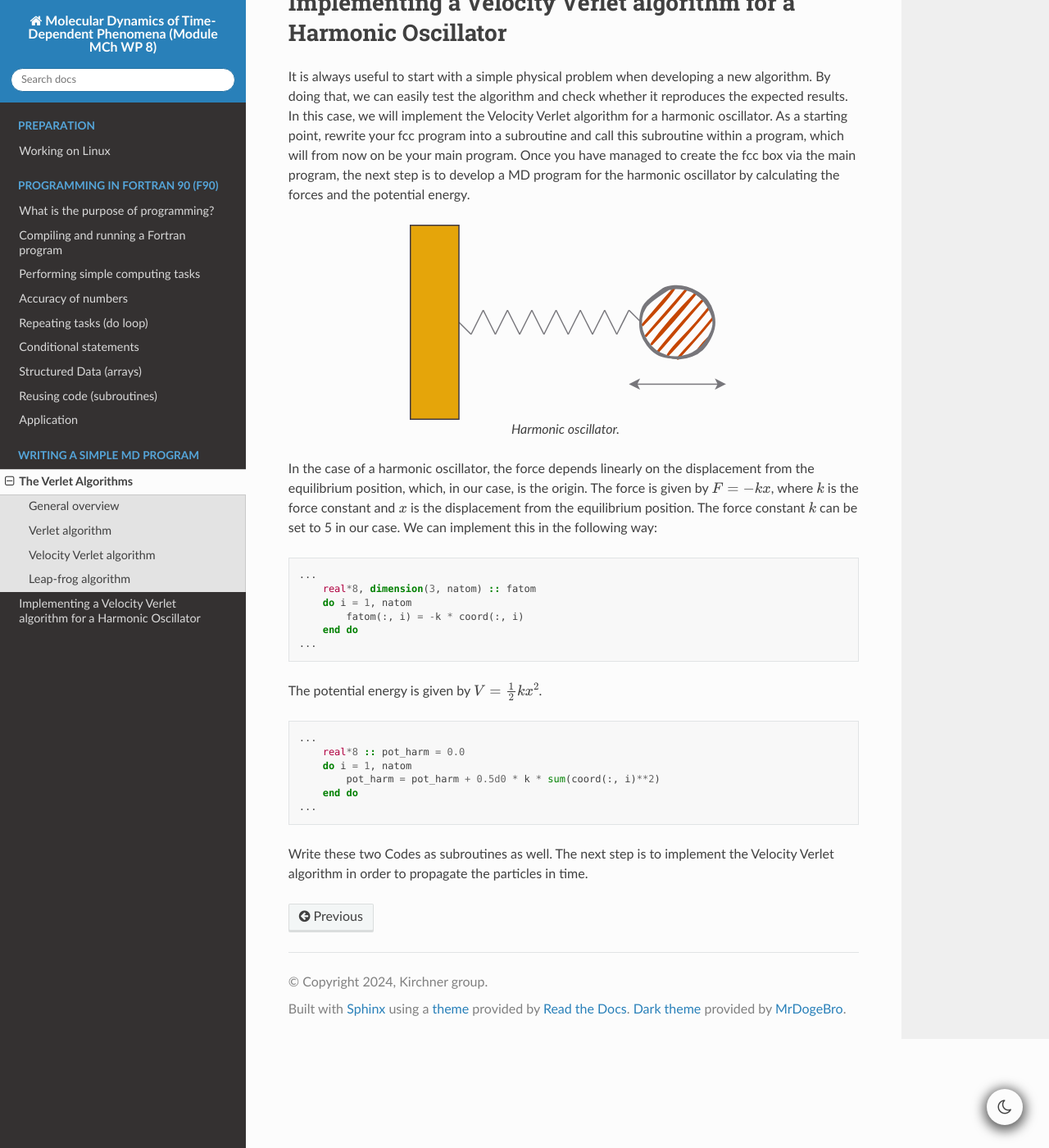
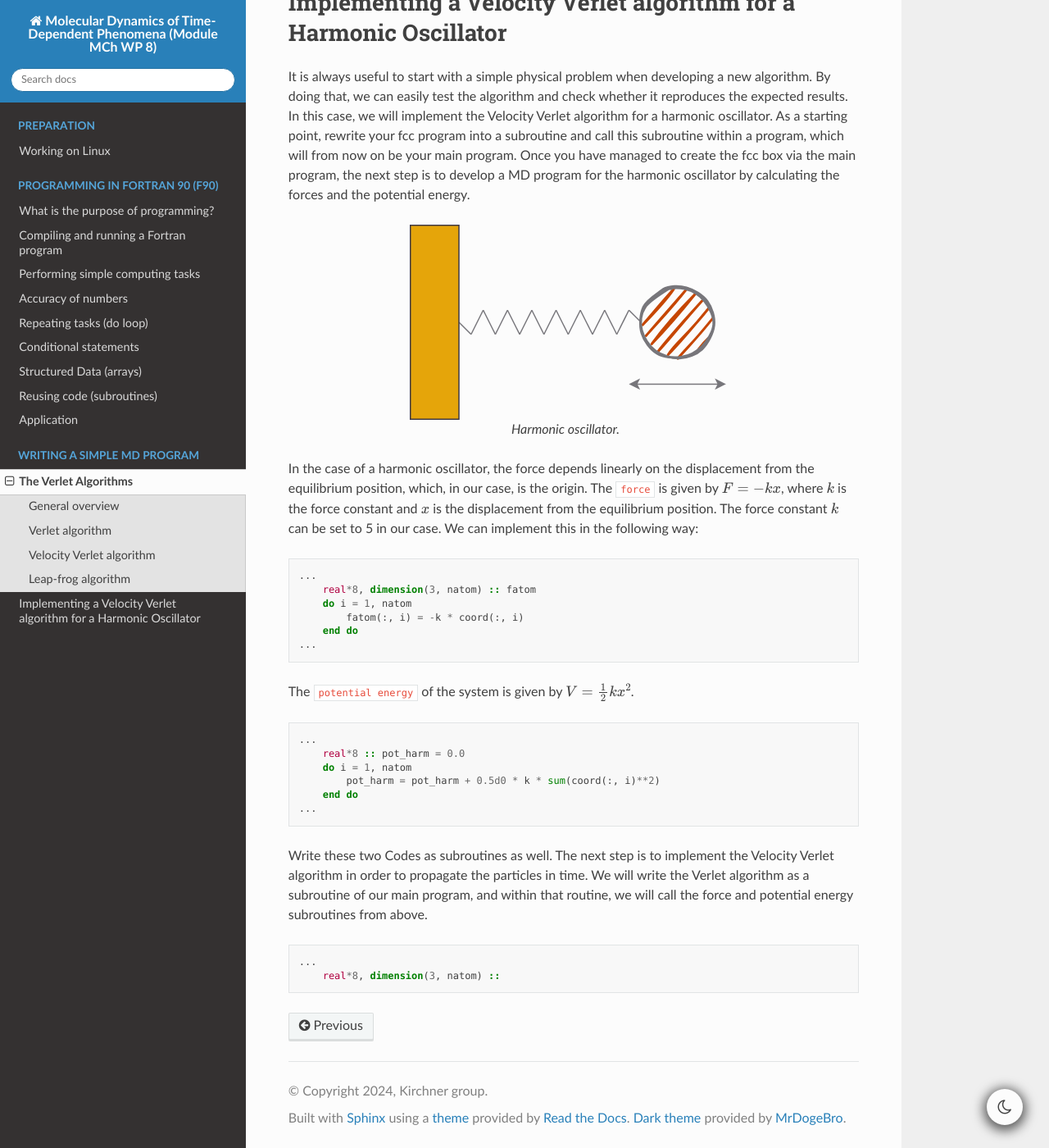
Before and after one commit to Katrin-Drys/WP8_programming, a Sphinx documentation site: the page built from docs/source/03_MDprogram.rst, in a window 1280 px wide and 1400 px high, scrolled down 4133 px. Shown: the whole window at 82% size. Built offline with Sphinx 7.4.7 and the Read the Docs theme 3.1.0, drawn with Linux system fonts in a browser that asks for light colours.

Commit message:
HO implementiert

```diff
--- a/docs/source/03_MDprogram.rst
+++ b/docs/source/03_MDprogram.rst
@@ -97,7 +97,7 @@
 Velocity Verlet algorithm
 ---------------------------------
 The position and velocity can be brought in step by a reformulation of the Verlet scheme,
-called ``velocity Verlet``. The prediction of the positions is now simply obtained from the Taylor
+called ``Velocity Verlet``. The prediction of the positions is now simply obtained from the Taylor
 expansion of Equation :eq:`forwardTaylor`, keeping up to the second order (force) term:
 
 .. math::
@@ -208,7 +208,7 @@
 
 In the case of a harmonic oscillator, the force depends linearly on the
 displacement from the equilibrium position, which, in our case, is the origin.
-The force is given by :math:`F = -kx`, where :math:`k` is the force constant and :math:`x` is the
+The ``force`` is given by :math:`F = -kx`, where :math:`k` is the force constant and :math:`x` is the
 displacement from the equilibrium position. The force constant :math:`k` can be set to 5 in our case.
 We can implement this in the following way:
 
@@ -221,7 +221,7 @@
         end do
     ...
 
-The potential energy is given by :math:`V = \frac{1}{2}kx^2`.
+The ``potential energy`` of the system is given by :math:`V = \frac{1}{2}kx^2`.
 
 .. code-block:: fortran
 
@@ -234,3 +234,10 @@
 
 Write these two Codes as subroutines as well. The next step is to implement the Velocity Verlet algorithm
 in order to propagate the particles in time.
+We will write the Verlet algorithm as a subroutine of our main program, and within that routine,
+we will call the force and potential energy subroutines from above.
+
+.. code-block:: fortran
+
+    ...
+        real*8, dimension(3, natom) ::
```
Also changed, not shown: 8 other files.
